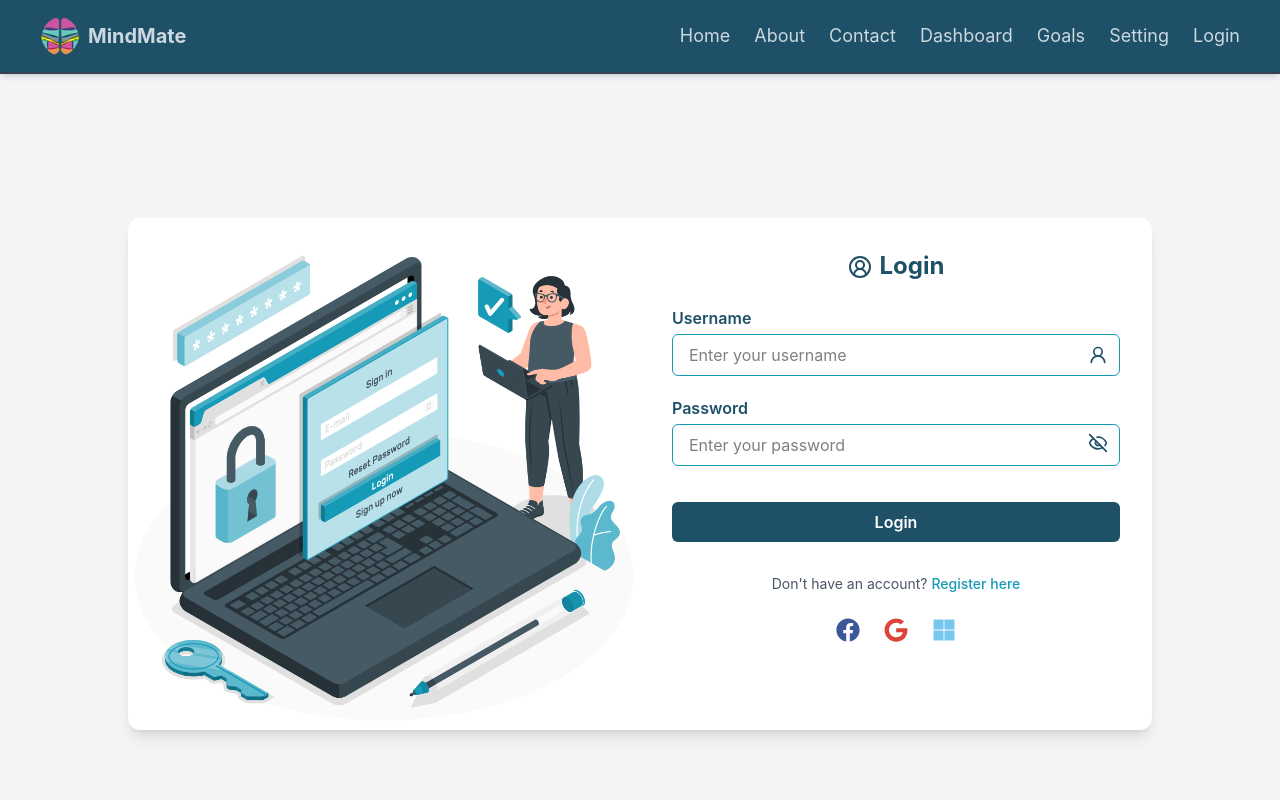
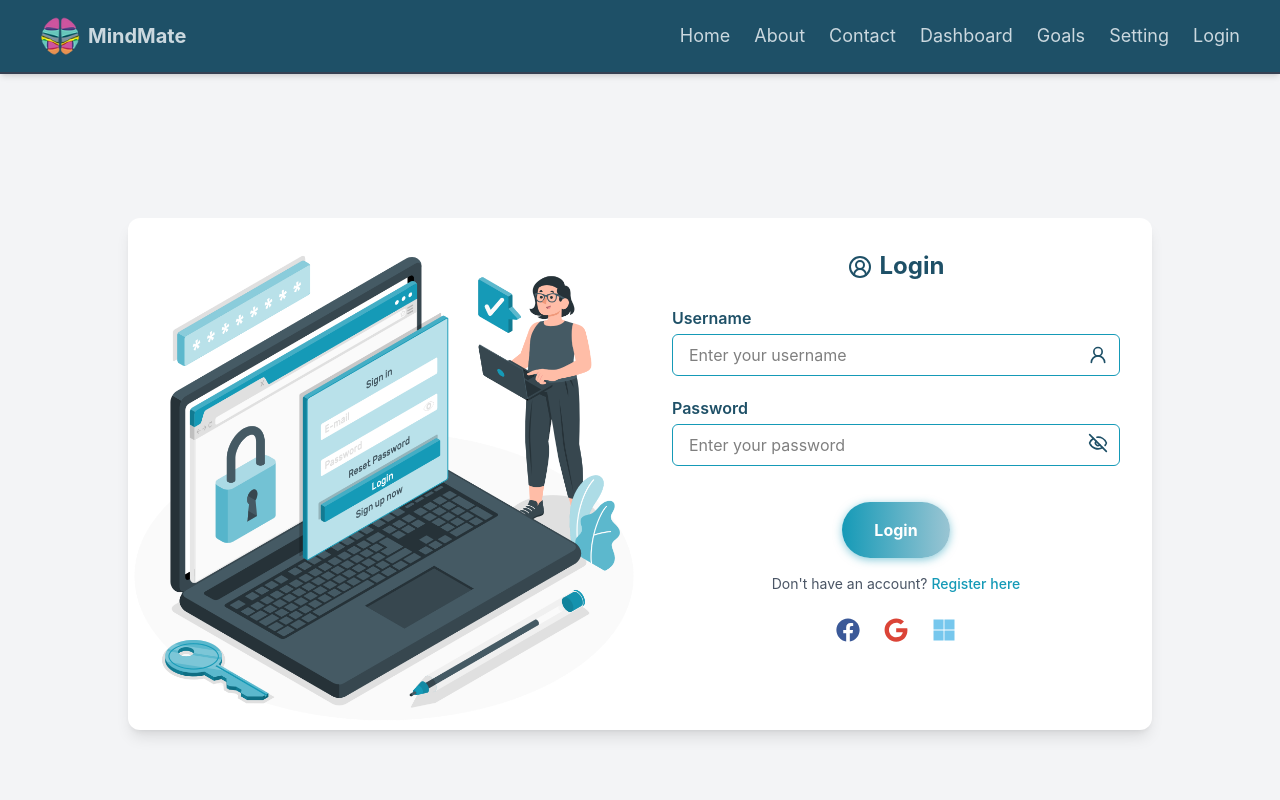
Before and after one commit to Gayatripatil1908/icp10.11-react-1-MindMate, a React (Vite) app: page /Login in a window 1280 px wide. Shown: the top 800 px of the page. Built offline with nearby package versions, Linux system fonts and the light colour scheme.

Commit message:
Routing changes in navbar

```diff
--- a/src/components/Button.jsx
+++ b/src/components/Button.jsx
@@ -2,7 +2,7 @@ import React from 'react'
 
 function Button({title}) {
   return (
-    <button style={{ background: 'linear-gradient(90deg, #159ab7, #9ac5d3)', color: '#fff', boxShadow: '0 2px 8px #159ab780' }} className="px-8 py-4 rounded-full font-bold transition-all duration-300">{title}</button>
+    <button style={{ background: 'linear-gradient(90deg, #159ab7, #9ac5d3)', color: '#fff', boxShadow: '0 2px 8px #159ab780' }} className="px-8 py-4 rounded-full cursor-pointer font-bold transition-all duration-300">{title}</button>
   )
 }
 
--- a/src/components/Navbar.jsx
+++ b/src/components/Navbar.jsx
@@ -8,7 +8,7 @@ import { Menu, X } from 'lucide-react';
 function Navbar() {
   const [menuOpen, setMenuOpen] = useState(false);
   const navLinks = [
-    { to: '/Home', label: 'Home' },
+    { to: '/', label: 'Home' },
     { to: '/about', label: 'About' },
     { to: '/contact', label: 'Contact' },
     { to: '/dashboard', label: 'Dashboard' },
--- a/src/views/login/Login.jsx
+++ b/src/views/login/Login.jsx
@@ -6,6 +6,7 @@ import Navbar from '../../components/Navbar.jsx';
 import { Toaster, toast } from 'react-hot-toast';
 import { useNavigate } from 'react-router-dom';
 import Footer from '../../components/Footer.jsx';
+import Button from '../../components/Button.jsx';
 
 function Login() {
   const [showPassword, setShowPassword] = useState(false);
@@ -81,11 +82,12 @@ function Login() {
               </div>
 
               <div className="flex justify-center">
-                <button
+                {/* <button
                   type="submit"
                   className="bg-[#1e5067] cursor-pointer text-white font-semibold w-full py-2 mb-4 rounded-md hover:bg-[#159ab7] transition"
                 >Login
-                </button>
+                </button> */}
+                <Button title="Login" />
               </div>
             </form>
 
```
